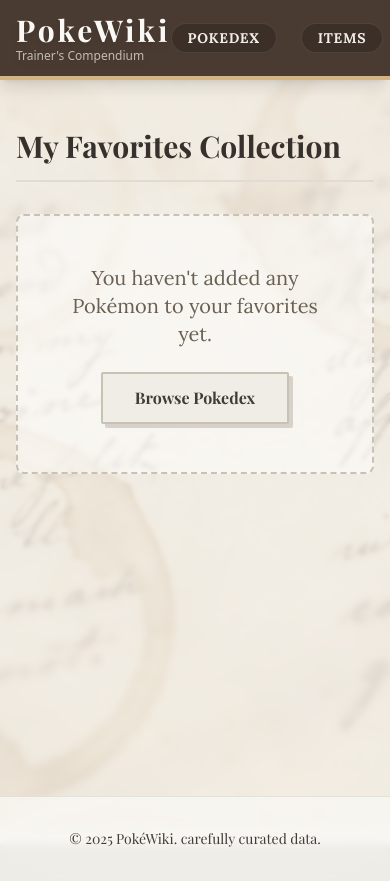
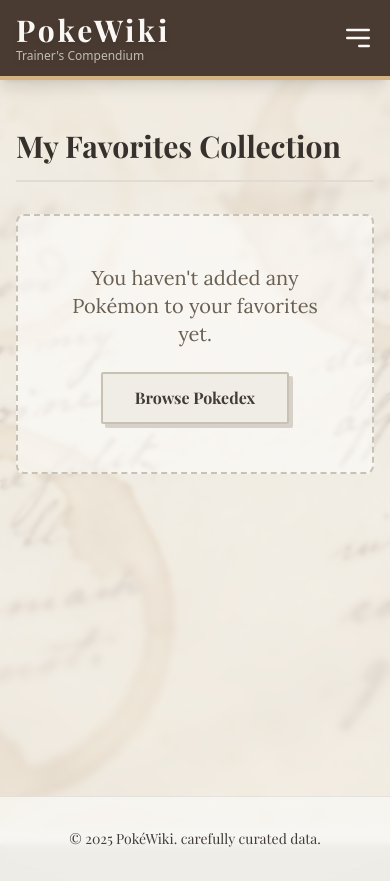
Before and after one commit to aanilince/Pokemon-wiki, a React (Vite) app: page /favorites in a window 390 px wide. Built offline with nearby package versions, Linux system fonts and the light colour scheme; a web font is replaced by a local one.

Commit message:
updated level calculation and responsive navbar

```diff
--- a/src/components/Navbar.jsx
+++ b/src/components/Navbar.jsx
@@ -1,41 +1,90 @@
-import React from "react";
+import React, { useState } from "react";
 import { Link } from "react-router-dom";
 
 const Navbar = () => {
+  const [isMenuOpen, setIsMenuOpen] = useState(false);
+
+  const toggleMenu = () => {
+    setIsMenuOpen(!isMenuOpen);
+  };
+
   return (
     <nav className="fixed top-0 left-0 w-full z-50 bg-tcg-blue border-b-4 border-tcg-yellow shadow-lg">
-      <div className="container mx-auto px-4 py-3 flex justify-between items-center">
+      <div className="container mx-auto px-4 py-3 flex justify-between items-center relative">
         <Link
           to="/"
-          className="text-3xl font-display font-bold text-vintage-50 tracking-widest hover:text-tcg-holofoil transition-colors drop-shadow-md"
+          className="text-3xl font-display font-bold text-vintage-50 tracking-widest hover:text-tcg-holofoil transition-colors drop-shadow-md z-50"
+          onClick={() => setIsMenuOpen(false)}
         >
           PokeWiki
           <span className="text-xs block font-sans font-normal tracking-normal text-vintage-200 opacity-80">
             Trainer's Compendium
           </span>
         </Link>
-        <div className="flex space-x-6">
+
+        {/* Hamburger Menu Button */}
+        <button
+          onClick={toggleMenu}
+          className="md:hidden text-vintage-50 focus:outline-none z-50"
+        >
+          <svg
+            className="w-8 h-8"
+            fill="none"
+            stroke="currentColor"
+            viewBox="0 0 24 24"
+            xmlns="http://www.w3.org/2000/svg"
+          >
+            {isMenuOpen ? (
+              <path
+                strokeLinecap="round"
+                strokeLinejoin="round"
+                strokeWidth="2"
+                d="M6 18L18 6M6 6l12 12"
+              ></path>
+            ) : (
+              <path
+                strokeLinecap="round"
+                strokeLinejoin="round"
+                strokeWidth="2"
+                d="M4 6h16M4 12h16m-7 6h7"
+              ></path>
+            )}
+          </svg>
+        </button>
+
+        {/* Links Container */}
+        <div
+          className={`${
+            isMenuOpen
+              ? "flex flex-col absolute top-full left-0 w-full bg-tcg-blue border-b-4 border-tcg-yellow shadow-lg p-6 space-y-4"
+              : "hidden"
+          } md:flex md:flex-row md:static md:w-auto md:bg-transparent md:border-none md:shadow-none md:p-0 md:space-y-0 md:space-x-6 items-center transition-all duration-300 ease-in-out`}
+        >
           <Link
             to="/pokemon"
-            className="px-4 py-1 rounded-full bg-black/20 text-vintage-100 font-bold border border-white/10 hover:bg-tcg-yellow hover:text-tcg-dark hover:border-tcg-yellow transition-all uppercase text-sm tracking-wider"
+            onClick={() => setIsMenuOpen(false)}
+            className="w-full text-center md:w-auto px-4 py-2 md:py-1 rounded-full bg-black/20 text-vintage-100 font-bold border border-white/10 hover:bg-tcg-yellow hover:text-tcg-dark hover:border-tcg-yellow transition-all uppercase text-sm tracking-wider"
           >
             Pokedex
           </Link>
           <Link
             to="/items"
-            className="px-4 py-1 rounded-full bg-black/20 text-vintage-100 font-bold border border-white/10 hover:bg-tcg-yellow hover:text-tcg-dark hover:border-tcg-yellow transition-all uppercase text-sm tracking-wider"
+            onClick={() => setIsMenuOpen(false)}
+            className="w-full text-center md:w-auto px-4 py-2 md:py-1 rounded-full bg-black/20 text-vintage-100 font-bold border border-white/10 hover:bg-tcg-yellow hover:text-tcg-dark hover:border-tcg-yellow transition-all uppercase text-sm tracking-wider"
           >
             Items
           </Link>
           <Link
             to="/types"
-            className="px-4 py-1 rounded-full bg-black/20 text-vintage-100 font-bold border border-white/10 hover:bg-tcg-yellow hover:text-tcg-dark hover:border-tcg-yellow transition-all uppercase text-sm tracking-wider"
+            onClick={() => setIsMenuOpen(false)}
+            className="w-full text-center md:w-auto px-4 py-2 md:py-1 rounded-full bg-black/20 text-vintage-100 font-bold border border-white/10 hover:bg-tcg-yellow hover:text-tcg-dark hover:border-tcg-yellow transition-all uppercase text-sm tracking-wider"
           >
             Types
           </Link>
           <Link
             to="/favorites"
-            className="px-4 py-1 rounded-full bg-black/20 text-vintage-100 font-bold border border-white/10 hover:bg-red-500 hover:text-white hover:border-red-400 transition-all uppercase text-sm tracking-wider flex items-center gap-1"
+            onClick={() => setIsMenuOpen(false)}
+            className="w-full text-center justify-center md:justify-start md:w-auto px-4 py-2 md:py-1 rounded-full bg-black/20 text-vintage-100 font-bold border border-white/10 hover:bg-red-500 hover:text-white hover:border-red-400 transition-all uppercase text-sm tracking-wider flex items-center gap-1"
           >
             <svg
               xmlns="http://www.w3.org/2000/svg"
--- a/src/components/PokemonCard.jsx
+++ b/src/components/PokemonCard.jsx
@@ -12,6 +12,7 @@ const PokemonCard = ({ name, url }) => {
   const [hp, setHp] = useState(null);
   const [description, setDescription] = useState("Loading...");
   const [displayName, setDisplayName] = useState(name);
+  const [level, setLevel] = useState(0);
 
   useEffect(() => {
     let isMounted = true;
@@ -24,6 +25,7 @@ const PokemonCard = ({ name, url }) => {
         if (isMounted) {
           if (hpStat) setHp(hpStat.base_stat);
           if (!name) setDisplayName(detailData.name);
+          setLevel(Math.floor(detailData.base_experience / 2.55));
         }
 
         const speciesData = await getPokemonSpecies(id);
@@ -124,7 +126,7 @@ const PokemonCard = ({ name, url }) => {
             <p className="italic opacity-80 mb-1 line-clamp-4">{description}</p>
             <div className="border-t border-vintage-400/30 pt-1 mt-1 flex justify-center gap-2">
               <span className="font-bold text-[0.55rem] uppercase text-gray-500">
-                LV.{Math.floor(Math.random() * 50) + 20}
+                LV.{level}
               </span>
             </div>
           </div>
--- a/src/pages/PokemonDetail.jsx
+++ b/src/pages/PokemonDetail.jsx
@@ -45,7 +45,7 @@ const PokemonDetail = () => {
           <div className="flex flex-wrap items-center justify-center gap-2">
             <span className="font-bold text-red-700 text-xl font-mono">
               <span className="text-xs text-tcg-dark mr-1">LV</span>
-              {Math.floor(Math.random() * 50) + 20}
+              {Math.floor(pokemon.base_experience / 2.55)}
             </span>
             {pokemon.types.map((t) => (
               <span
```
